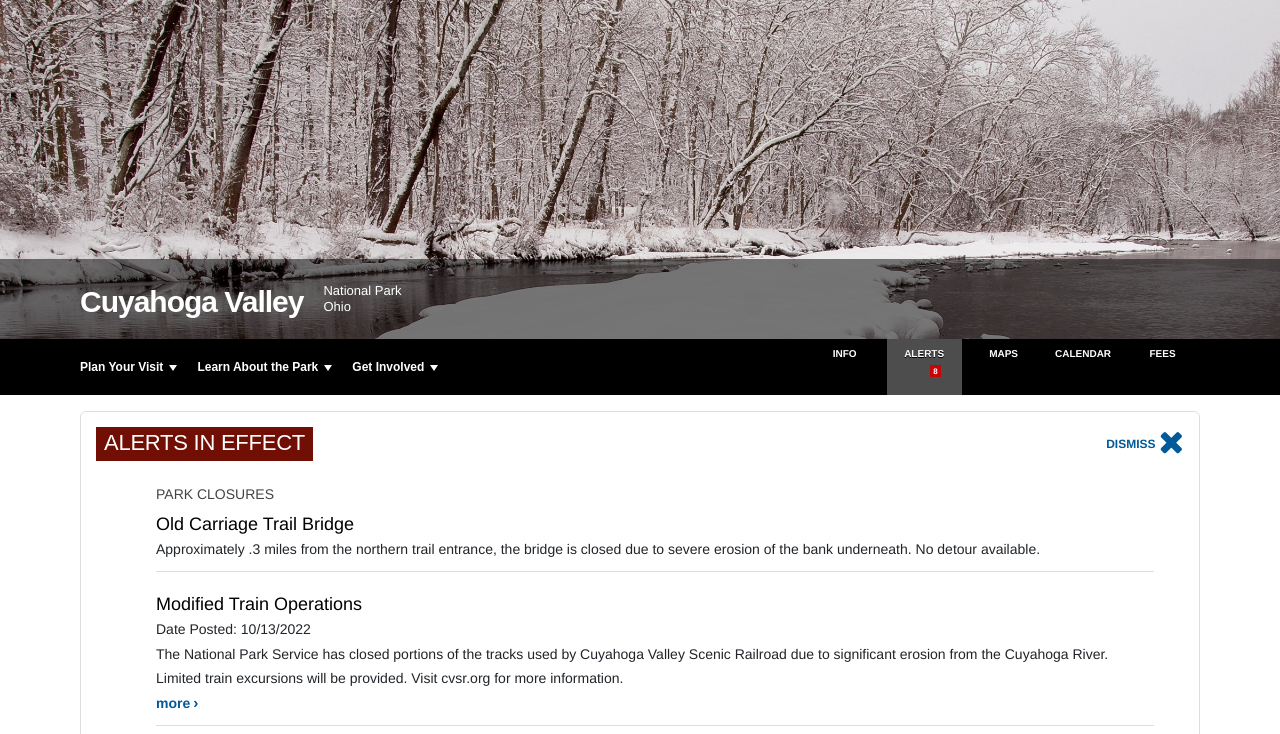
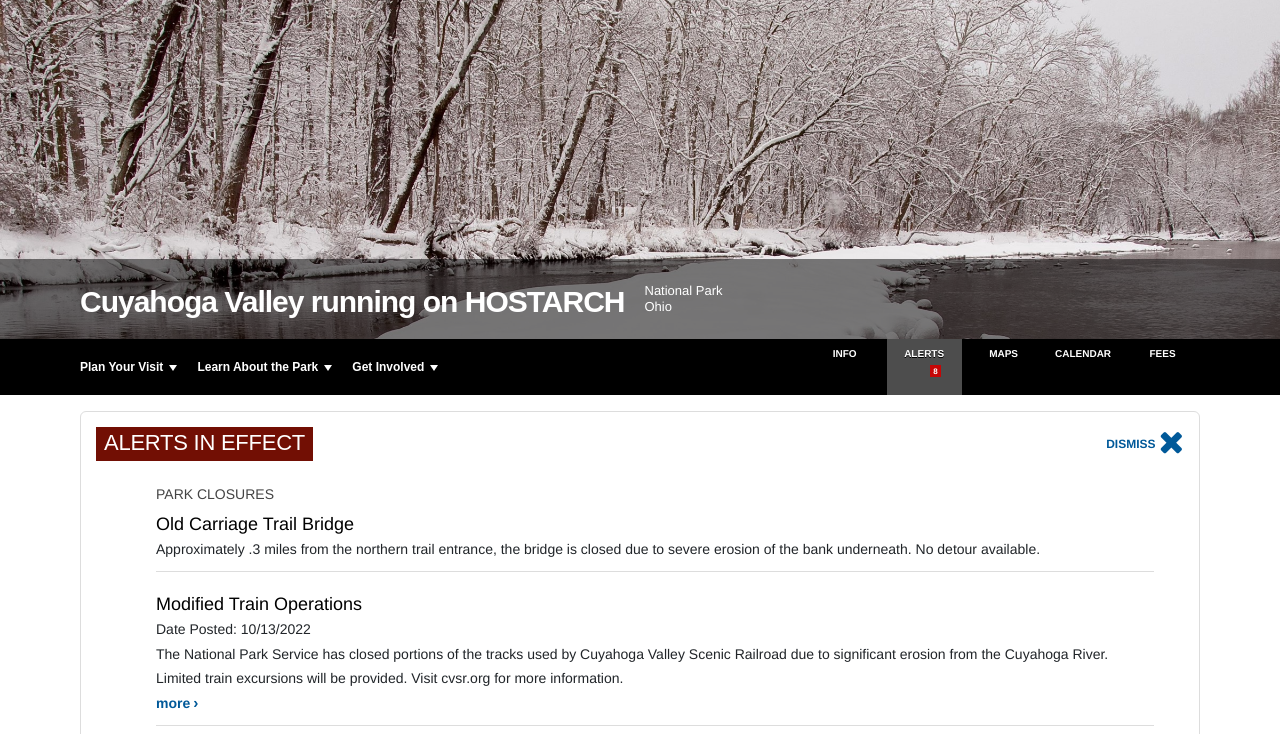
Before and after one commit to mmondics/podman-intro, a plain HTML site: page cuva/index.html in a window 1280 px wide. Shown: the part 66-800 px from the top of the page. Drawn offline with nearby package versions, Linux system fonts and the light colour scheme; no server answers; a script that the page names is missing; files whose address does not match are found by name; a web font is replaced by a local one.

Commit message:
Update index.html

```diff
--- a/cuva/index.html
+++ b/cuva/index.html
@@ -202,7 +202,7 @@
 </div>
 <div id="HeroBanner" class="HeroBanner ">
 <div class="container" role="navigation" aria-label="Park Home Page Link">
-<a href="https://www.nps.gov/cuva/" class="HeroBanner__Title" id="anch_7">Cuyahoga Valley</a>
+<a href="https://www.nps.gov/cuva/" class="HeroBanner__Title" id="anch_7">Cuyahoga Valley running on HOSTARCH</a>
 <div class="HeroBanner__Subtitle" role="presentation">
 <span class="Hero-designation" aria-label="National Park">National Park</span>
 <span class="Hero-location" aria-label="Ohio">
```
